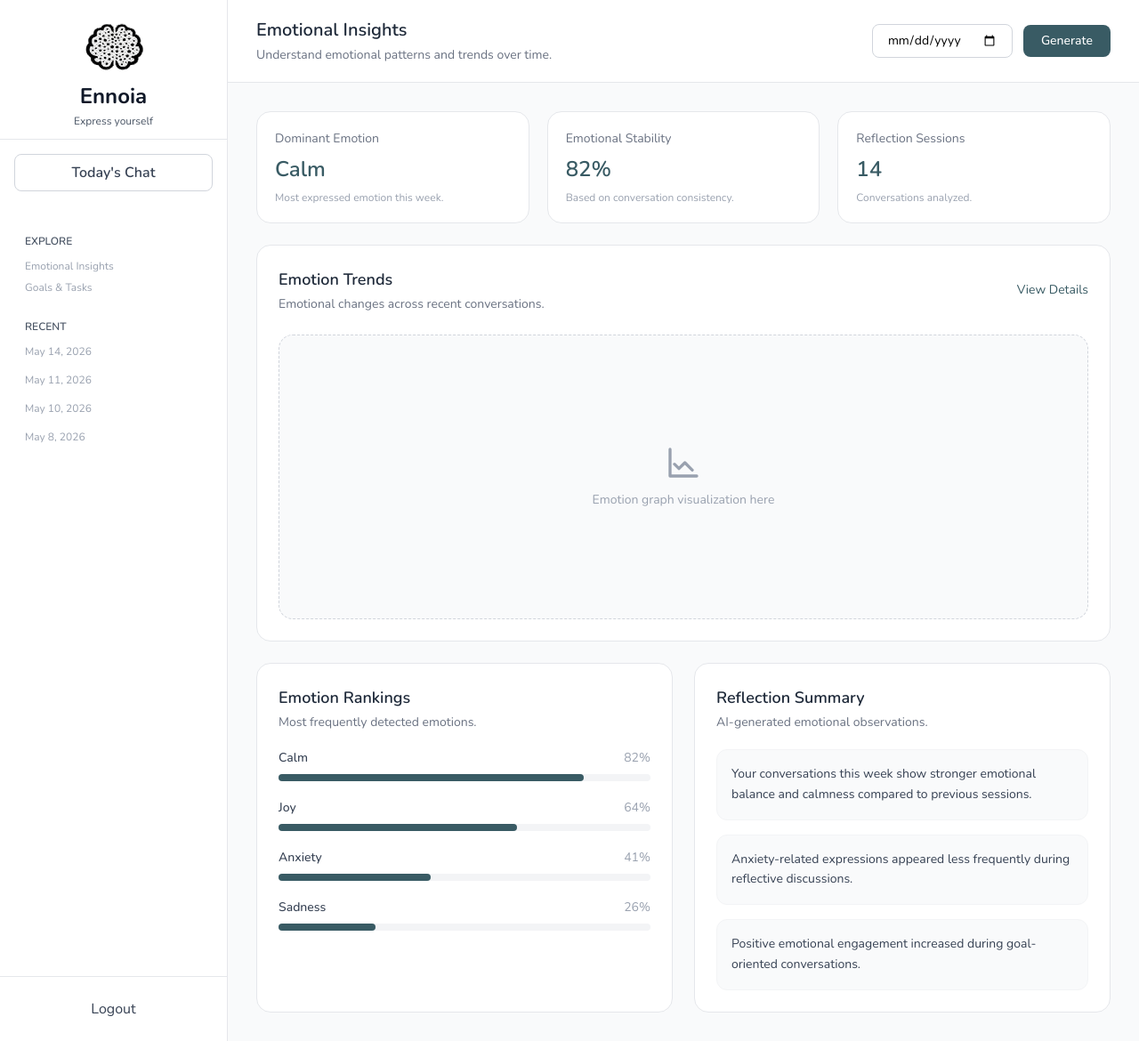
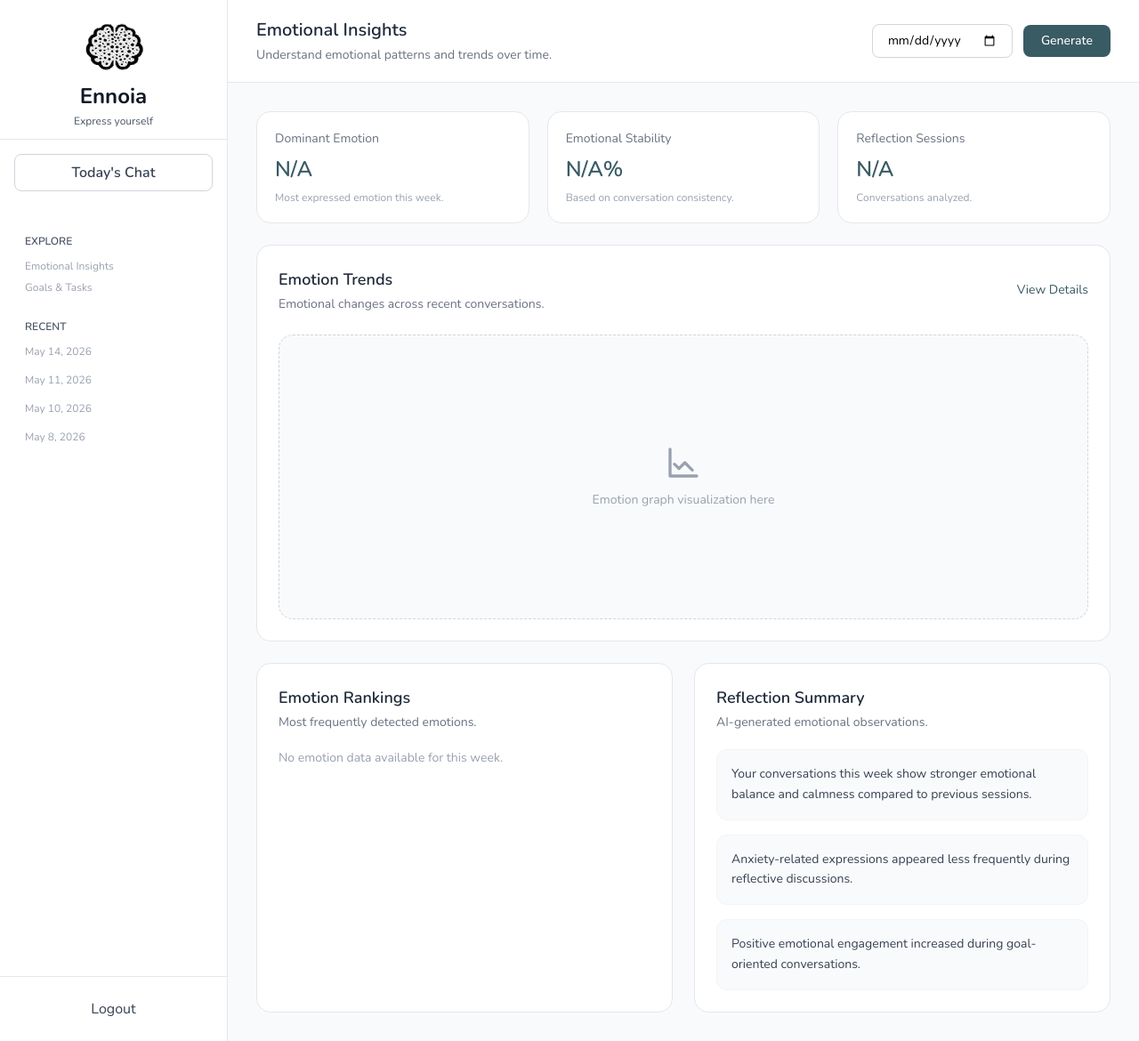
Before and after one commit to Xzilleon2/Ennoia, a PHP site: page /EmotionInsight.php in a window 1280 px wide. Shown: the whole page at 89% size. Run offline with PHP 8.4, Linux system fonts and the light colour scheme; the visitor is signed in with stand-in values (Sample User, id 1); data comes from the database, SQL or seed files in the repository; tables that the repository leaves empty or names only in its code hold one stand-in row (values such as "Sample post").

Commit message:
implemented Emotion Analysis

```diff
--- a/Classes/Emotions.class.php
+++ b/Classes/Emotions.class.php
@@ -14,13 +14,51 @@ class Emotions extends Dbh {
                 SELECT
                     predicted_emotion,
                     COUNT(*) AS total_count,
-                    AVG(confidence_score) AS avg_confidence
+                    ROUND(COUNT(*) / SUM(COUNT(*)) OVER () * 100, 2) + 0 AS emotion_percentage
                 FROM emotion_analysis
-                WHERE user_id = ?
+                WHERE user_id = ? && predicted_emotion != 'unknown'
                 AND created_at >= DATE_SUB(CURDATE(), INTERVAL 7 DAY)
                 GROUP BY predicted_emotion
                 ORDER BY total_count DESC
-                LIMIT 5
+                LIMIT 5;
+            ";
+
+            $stmt = $this->connection()->prepare($query);
+            $stmt->execute([$userid]);
+
+            $emotions = [];
+
+            while ($row = $stmt->fetch(PDO::FETCH_ASSOC)) {
+                $emotions[] = $row;
+            }
+
+            return $emotions;
+
+        } catch (PDOException $e) {
+
+            error_log($e->getMessage());
+            return false;
+        }
+    }
+
+    /* =========================
+    GET TOP EMOTION THIS WEEK
+    ========================= */
+    protected function getTopEmotion($userid) {
+
+        try {
+
+            $query = "
+                SELECT
+                    predicted_emotion,
+                    COUNT(*) AS total_count,
+                    ROUND(COUNT(*) / SUM(COUNT(*)) OVER () * 100, 2) + 0 AS emotion_percentage
+                FROM emotion_analysis
+                WHERE user_id = ? && predicted_emotion != 'unknown'
+                AND created_at >= DATE_SUB(CURDATE(), INTERVAL 7 DAY)
+                GROUP BY predicted_emotion
+                ORDER BY total_count DESC
+                LIMIT 1;
             ";
 
             $stmt = $this->connection()->prepare($query);
--- a/Classes/EmotionsView.class.php
+++ b/Classes/EmotionsView.class.php
@@ -11,4 +11,13 @@ class EmotionsView extends Emotions {
 
         return $emotions ?: [];
     }
+
+    /* =========================
+    GET TOP EMOTION THIS WEEK
+    ========================= */
+    public function TopEmotionThisWeek($userid) {
+        $emotions = $this->getTopEmotion($userid);
+
+        return $emotions ?: [];
+    }
 }
--- a/EmotionInsight.php
+++ b/EmotionInsight.php
@@ -9,6 +9,12 @@
     }
 
     include_once __DIR__ . '/Includes/head.php';
+    include_once __DIR__ . '/Classes/Dbh.class.php';
+    include_once __DIR__ . '/Classes/EmotionsView.class.php';
+
+    $emotionView = new EmotionsView();
+    $emotions = $emotionView->TopEmotionHistory($_SESSION['user_id']);
+    $topemotion = $emotionView->TopEmotionThisWeek($_SESSION['user_id']);
 ?>
 
 <body class="h-screen bg-white overflow-hidden">
@@ -58,7 +64,7 @@
                     </p>
 
                     <h2 class="text-2xl font-semibold text-[#395B64] mt-2">
-                        Calm
+                        <?php echo !empty($topemotion) ? $topemotion[0]['predicted_emotion'] : 'N/A'; ?>
                     </h2>
 
                     <p class="text-xs text-gray-400 mt-2">
@@ -72,7 +78,7 @@
                     </p>
 
                     <h2 class="text-2xl font-semibold text-[#395B64] mt-2">
-                        82%
+                         <?php echo !empty($topemotion) ? round($topemotion[0]['emotion_percentage'], 2) : 'N/A'; ?>%
                     </h2>
 
                     <p class="text-xs text-gray-400 mt-2">
@@ -86,7 +92,7 @@
                     </p>
 
                     <h2 class="text-2xl font-semibold text-[#395B64] mt-2">
-                        14
+                         <?php echo !empty($topemotion) ? $topemotion[0]['total_count'] : 'N/A'; ?>
                     </h2>
 
                     <p class="text-xs text-gray-400 mt-2">
@@ -150,73 +156,43 @@
 
                     <div class="space-y-5">
 
-                        <!-- Item -->
+                        <?php if (!empty($emotions)) : ?>
+
+                            <?php foreach ($emotions as $emotion) : ?>
+
+                                <?php
+                                    $name = ucfirst($emotion['predicted_emotion']);
+                                    $percent = $emotion['emotion_percentage'];
+                                ?>
+
                                 <div>
                                     <div class="flex justify-between text-sm mb-2">
                                         <span class="text-gray-700 font-medium">
-                                    Calm
+                                            <?= htmlspecialchars($name) ?>
                                         </span>
 
                                         <span class="text-gray-400">
-                                    82%
+                                            <?= $percent ?>%
                                         </span>
                                     </div>
 
                                     <div class="w-full bg-gray-100 rounded-full h-2">
-                                <div class="bg-[#395B64] h-2 rounded-full w-[82%]"></div>
+                                        <div
+                                            class="bg-[#395B64] h-2 rounded-full"
+                                            style="width: <?= $percent ?>%">
+                                        </div>
                                     </div>
                                 </div>
 
-                        <!-- Item -->
-                        <div>
-                            <div class="flex justify-between text-sm mb-2">
-                                <span class="text-gray-700 font-medium">
-                                    Joy
-                                </span>
+                            <?php endforeach; ?>
 
-                                <span class="text-gray-400">
-                                    64%
-                                </span>
-                            </div>
+                        <?php else : ?>
 
-                            <div class="w-full bg-gray-100 rounded-full h-2">
-                                <div class="bg-[#395B64] h-2 rounded-full w-[64%]"></div>
-                            </div>
-                        </div>
+                            <p class="text-sm text-gray-400">
+                                No emotion data available for this week.
+                            </p>
 
-                        <!-- Item -->
-                        <div>
-                            <div class="flex justify-between text-sm mb-2">
-                                <span class="text-gray-700 font-medium">
-                                    Anxiety
-                                </span>
-
-                                <span class="text-gray-400">
-                                    41%
-                                </span>
-                            </div>
-
-                            <div class="w-full bg-gray-100 rounded-full h-2">
-                                <div class="bg-[#395B64] h-2 rounded-full w-[41%]"></div>
-                            </div>
-                        </div>
-
-                        <!-- Item -->
-                        <div>
-                            <div class="flex justify-between text-sm mb-2">
-                                <span class="text-gray-700 font-medium">
-                                    Sadness
-                                </span>
-
-                                <span class="text-gray-400">
-                                    26%
-                                </span>
-                            </div>
-
-                            <div class="w-full bg-gray-100 rounded-full h-2">
-                                <div class="bg-[#395B64] h-2 rounded-full w-[26%]"></div>
-                            </div>
-                        </div>
+                        <?php endif; ?>
 
                     </div>
 
```
Lines whose indentation alone changed are shown as unchanged.
